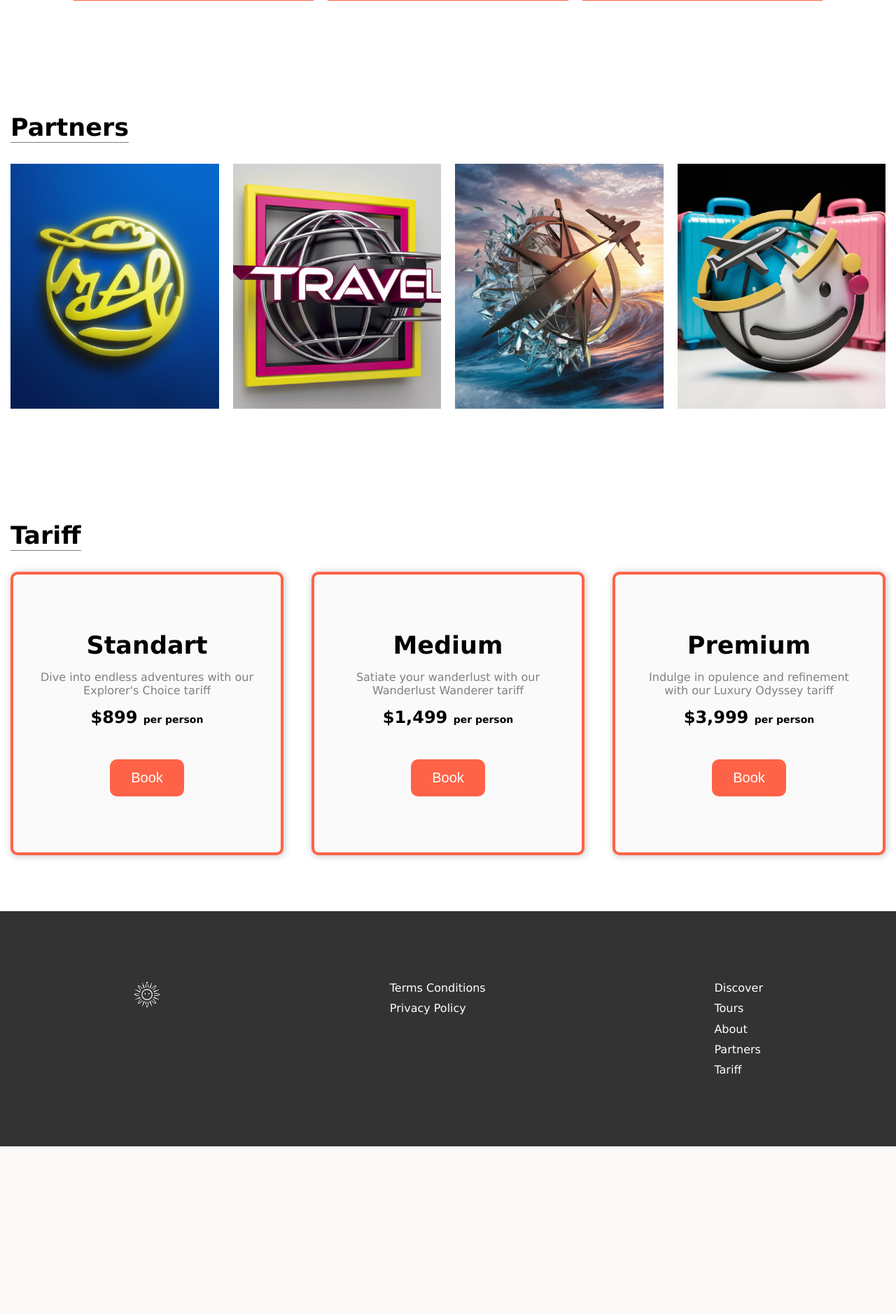
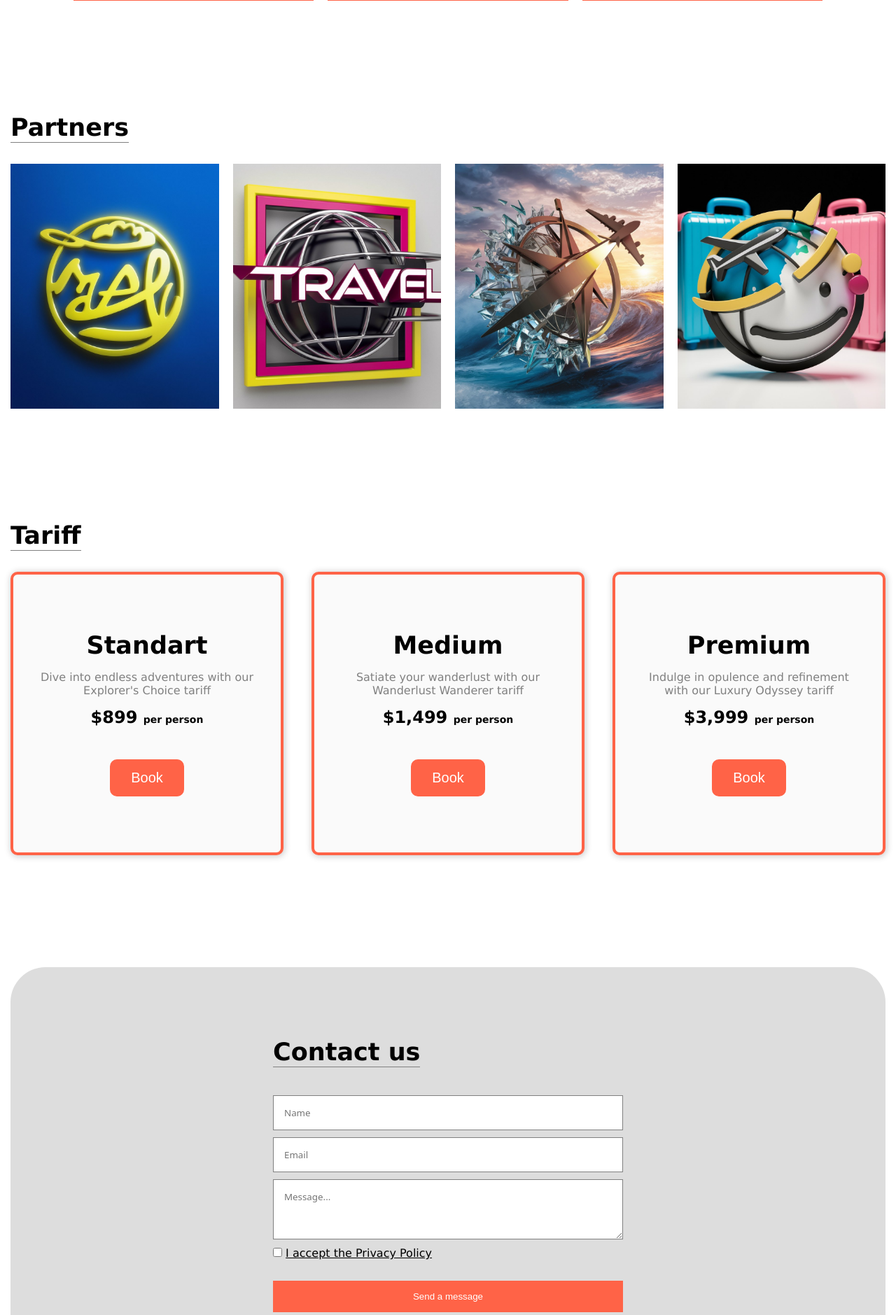
Before and after one commit to Abbos29/New_v9_sunnysite, a PHP site: page /index.html in a window 1280 px wide. Shown: the part 2041-3920 px from the top of the page at 70% size. Before the commit the page ends 3679 px from the top, so only its background shows below. Run offline with PHP 8.4, Linux system fonts and the light colour scheme.

Commit message:
final: v3

```diff
--- a/index.html
+++ b/index.html
@@ -5,7 +5,8 @@
     <title>SunnySite - Your Gateway to Sun-Drenched Adventures</title>
     <meta charset="UTF-8" />
     <meta name="format-detection" content="telephone=no" />
-    <meta name="description" content="Explore the world of sun-soaked travel with SunnySite. Celebrate the beauty of nature, enjoy endless adventures, and create memories to last a lifetime." />
+    <meta name="description"
+        content="Explore the world of sun-soaked travel with SunnySite. Celebrate the beauty of nature, enjoy endless adventures, and create memories to last a lifetime." />
     <link rel="stylesheet" href="style/reset.css">
     <link rel="stylesheet" href="style/style.css" />
     <link rel="shortcut icon" href="favicon.png" />
@@ -27,11 +28,18 @@
                         </a>
                     </div>
                     <ul class="menu">
-                        <li class="menu__item"><a href="index.html#discover" class="menu__item-link" data-scroll>Discover</a></li>
-                        <li class="menu__item"><a href="index.html#tours" class="menu__item-link" data-scroll>Tours</a></li>
-                        <li class="menu__item"><a href="index.html#about" class="menu__item-link" data-scroll>About</a></li>
-                        <li class="menu__item"><a href="index.html#partners" class="menu__item-link" data-scroll>Partners</a></li>
-                        <li class="menu__item"><a href="index.html#tariff" class="menu__item-link" data-scroll>Tariff</a></li>
+                        <li class="menu__item"><a href="index.html#discover" class="menu__item-link"
+                                data-scroll>Discover</a></li>
+                        <li class="menu__item"><a href="index.html#tours" class="menu__item-link" data-scroll>Tours</a>
+                        </li>
+                        <li class="menu__item"><a href="index.html#about" class="menu__item-link" data-scroll>About</a>
+                        </li>
+                        <li class="menu__item"><a href="index.html#partners" class="menu__item-link"
+                                data-scroll>Partners</a></li>
+                        <li class="menu__item"><a href="index.html#tariff" class="menu__item-link"
+                                data-scroll>Tariff</a></li>
+                                <li class="menu__item"><a href="index.html#contact" class="menu__item-link"
+                                    data-scroll>Contact</a></li>
                         <!-- <li class="menu__item"><a href="privacy-policy.html" class="menu__item-link" data-scroll>Privacy Policy</a></li>
                         <li class="menu__item"><a href="terms-conditions.html" class="menu__item-link" data-scroll>Terms Conditions</a></li> -->
                     </ul>
@@ -42,7 +50,6 @@
             </div>
         </nav>
     </header>
-
 
     <main>
         <section class="hero" id="discover">
@@ -100,18 +107,21 @@
                     <div class="about__item">
                         <img src="img/about-1.jpg" alt="img">
                         <h3>Our Mission</h3>
-                        <p>At our company, our mission is to provide unforgettable travel experiences that enrich people's lives and create lifelong memories.</p>
+                        <p>At our company, our mission is to provide unforgettable travel experiences that enrich
+                            people's lives and create lifelong memories.</p>
                     </div>
                     <div class="about__item">
                         <img src="img/about-2.png" alt="img">
                         <h3>Our Team</h3>
-                        <p>Our team is comprised of passionate travel experts who are committed to making your journey remarkable.
+                        <p>Our team is comprised of passionate travel experts who are committed to making your journey
+                            remarkable.
                         </p>
                     </div>
                     <div class="about__item">
                         <img src="img/about-3.png" alt="img">
                         <h3>Our Vision</h3>
-                        <p>Our vision is to inspire and empower individuals to explore the world with curiosity and respect. We believe that travel, foster understanding.</p>
+                        <p>Our vision is to inspire and empower individuals to explore the world with curiosity and
+                            respect. We believe that travel, foster understanding.</p>
                     </div>
                 </div>
             </div>
@@ -156,8 +166,30 @@
                 </div>
             </div>
         </section>
+
+        <section class="contact" id="contact">
+            <div class="container">
+                <div class="contact__wrapper">
+                    <!-- FORM -->
+                    <form id="form" autocomplete="off" action="send-form.php" method="post" class="form">
+                        <h2 class="section-title">Contact us</h2>
+                        <input type="text" id="username" name="username" placeholder="Name" required />
+                        <input type="email" id="email" name="email" placeholder="Email" required />
+                        <textarea id="comment" cols="30" rows="3" name="comment" placeholder="Message..."
+                            required></textarea>
+                        <div class="checkbox">
+                            <input id="c_1" name="privacy" value="on" class="checkbox__input" type="checkbox"
+                                required />
+                            <label for="c_1" class="checkbox__label"><a style="text-decoration: underline"
+                                    href="privacy-policy.html" class="checkbox__text">I accept the Privacy
+                                    Policy</a></label>
+                        </div>
+                        <button type="submit" class="form__button">Send a message</button>
+                    </form>
+                </div>
+            </div>
+        </section>
     </main>
-
 
     <footer class="footer">
         <div class="container">
@@ -174,11 +206,11 @@
                 </div>
 
                 <div class="footer__col col">
-                   <a href="index.html#discover">Discover</a>
-                   <a href="index.html#tours">Tours</a>
-                   <a href="index.html#about">About</a>
-                   <a href="index.html#partners">Partners</a>
-                   <a href="index.html#tariff">Tariff</a>
+                    <a href="index.html#discover">Discover</a>
+                    <a href="index.html#tours">Tours</a>
+                    <a href="index.html#about">About</a>
+                    <a href="index.html#partners">Partners</a>
+                    <a href="index.html#tariff">Tariff</a>
                 </div>
             </div>
         </div>
@@ -186,18 +218,7 @@
 
 
 
-    <!-- FORM -->
-    <!-- <form id="form" autocomplete="off" action="send-form.php" method="post" class="form">
-        <input type="text" id="username" name="username" placeholder="Digite seu nome" required />
-        <input type="email" id="email" name="email" placeholder="Endereço de email" required />
-        <textarea id="comment" cols="30" rows="3" name="comment" placeholder="Placeholder..." required></textarea>
-        <div class="checkbox">
-            <input id="c_1" name="privacy" value="on" class="checkbox__input" type="checkbox" required /> <label
-                for="c_1" class="checkbox__label"><a style="text-decoration: underline" href="privacy-policy.html"
-                    class="checkbox__text">Aceito a Política de Privacidade</a></label>
-        </div>
-        <button type="submit" class="form__button">Envie uma mensagem</button>
-    </form> -->
+
 
 
     <script src="js/main.js"></script>
--- a/style/style.css
+++ b/style/style.css
@@ -412,6 +412,7 @@ nav {
   }
 }
 .footer__col a {
+  font-size: 18px;
   color: #fff;
   transition: all 0.3s;
 }
@@ -426,4 +427,57 @@ nav {
     width: -moz-max-content;
     width: max-content;
   }
+}
+
+.contact {
+  /* .contact__wrapper */
+}
+.contact__wrapper {
+  padding: 100px 80px;
+  background: rgb(221, 221, 221);
+  border-radius: 50px;
+  display: flex;
+  align-items: center;
+  justify-content: center;
+}
+@media (max-width: 768px) {
+  .contact__wrapper {
+    padding: 50px;
+    border-radius: 20px;
+  }
+}
+@media (max-width: 480px) {
+  .contact__wrapper {
+    padding: 30px;
+  }
+}
+
+.form {
+  max-width: 500px;
+  width: 100%;
+  margin: 0 auto;
+  display: flex;
+  flex-direction: column;
+  gap: 10px;
+  /* .form__button */
+}
+.form input, .form textarea {
+  border: 1px solid gray;
+  padding: 15px;
+  font-family: system-ui, -apple-system, BlinkMacSystemFont, "Segoe UI", Roboto, Oxygen, Ubuntu, Cantarell, "Open Sans", "Helvetica Neue", sans-serif;
+}
+.form a {
+  color: black;
+}
+.form__button {
+  background-color: #ff6347;
+  color: #fff;
+  width: 100%;
+  margin-top: 20px;
+}
+
+.checkbox {
+  /* .checkbox__input */
+  /* .checkbox__label */
+  /* .checkbox__text */
 }/*# sourceMappingURL=style.css.map */
```
Also changed, not shown: img/about-2.png, img/about-3.png, img/hero-1.png, img/logo.png, img/logos-1.jpg, img/logos-2.jpg.
